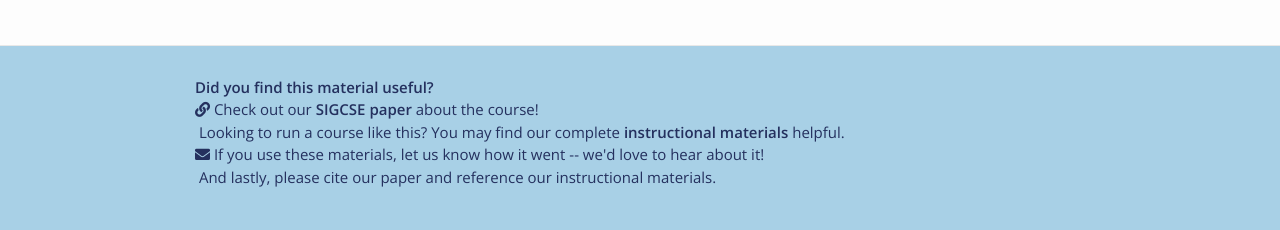
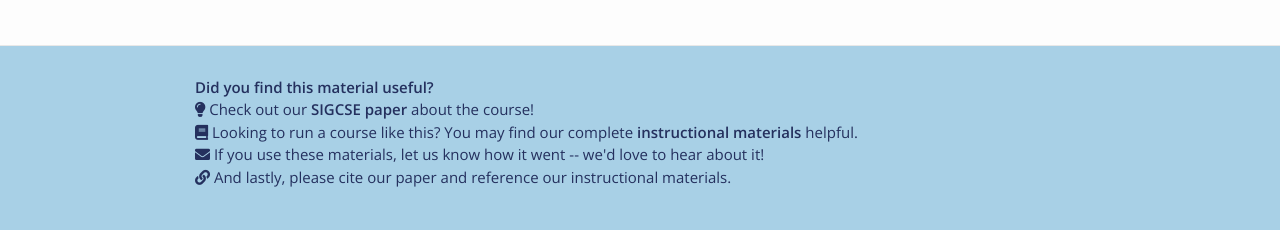
Before and after one commit to yanivyacoby/harvard-cs290, a Jekyll site: the page built from index.md, in a window 1280 px wide. Shown: the part 2777-3007 px from the top of the page. Built offline with Jekyll 4.4.1, drawn with Linux system fonts in a browser that asks for light colours; nearby versions of some CDN libraries.

Commit message:
Update footer.html

```diff
--- a/_includes/footer.html
+++ b/_includes/footer.html
@@ -10,13 +10,13 @@
         <div class="site-footer-text">
           <strong>Did you find this material useful?</strong>
           <br/>
-          <i class="fas fa-link"></i> Check out our <a href="https://arxiv.org/abs/2208.12650" target="_blank" rel="noopener noreferrer" style="color: #24305e;"><strong> SIGCSE paper</strong></a> about the course!
+          <i class="fas fa-lightbulb"></i> Check out our <a href="https://arxiv.org/abs/2208.12650" target="_blank" rel="noopener noreferrer" style="color: #24305e;"><strong> SIGCSE paper</strong></a> about the course!
           <br/>
-          <i class="fas fa-books"></i> Looking to run a course like this? You may find our complete <a href="https://yanivyacoby.github.io/harvard-cs290-teaching-materials/" target="_blank" rel="noopener noreferrer" style="color: #24305e;"><strong> instructional materials</strong></a> helpful.
+          <i class="fas fa-book"></i> Looking to run a course like this? You may find our complete <a href="https://yanivyacoby.github.io/harvard-cs290-teaching-materials/" target="_blank" rel="noopener noreferrer" style="color: #24305e;"><strong> instructional materials</strong></a> helpful.
           <br/>
           <i class="fas fa-envelope"></i> If you use these materials, let us know how it went -- we'd love to hear about it!
           <br/>
-          <i class="fas fa-quotes"></i> And lastly, please cite our paper and reference our instructional materials.
+          <i class="fas fa-link"></i> And lastly, please cite our paper and reference our instructional materials.
         </div>
 
       </div>
```
